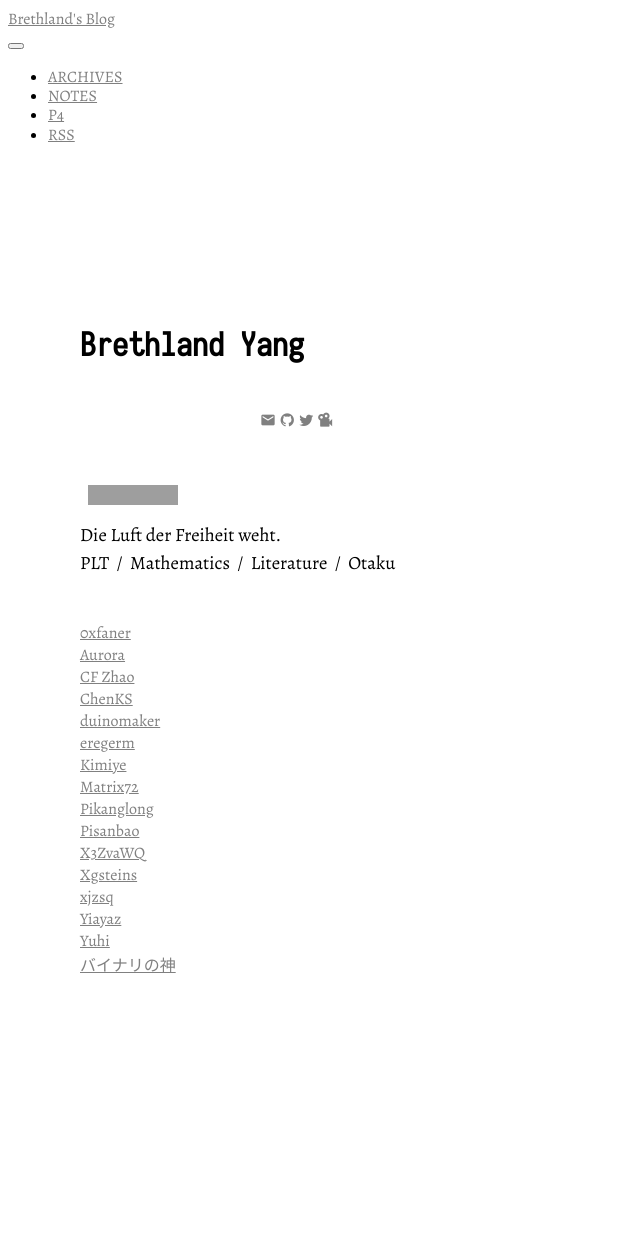
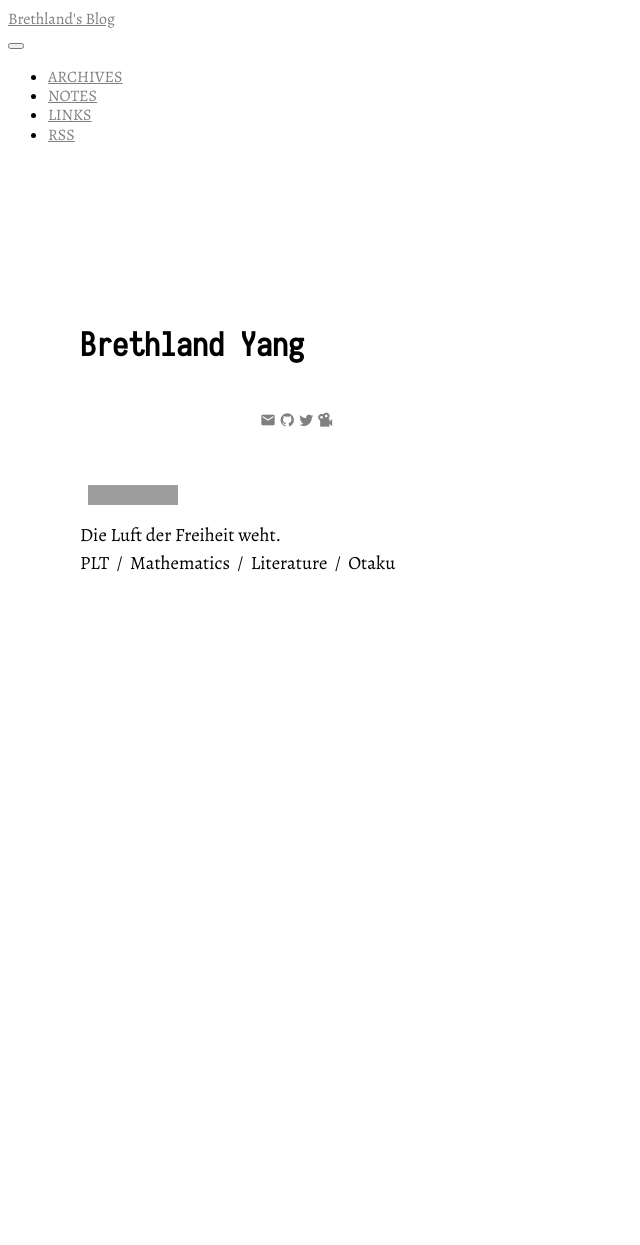
Before and after one commit to Brethland/Brethland.github.io, a Jekyll site: the page built from index.html, in a window 1280 px wide. Shown: the whole page, without its empty margins (0-640 px from the left). Built offline with Jekyll 4.4.1, drawn with Linux system fonts in a browser that asks for light colours; nearby versions of some CDN libraries; after the commit the page ends 900 px from its top, so only the background shows below that; grey boxes are pictures that could not be loaded.

Commit message:
update design

```diff
--- a/_includes/head.html
+++ b/_includes/head.html
@@ -2,6 +2,9 @@
     <meta charset="utf-8">
     <meta http-equiv="X-UA-Compatible" content="IE=edge">
     <meta name="viewport" content="width=device-width, initial-scale=1">
+    <meta name="twitter:card" content="summary"></meta>
+    <meta property="og:url" content="{{ page.url | prepend: site.baseurl | prepend: site.url }}" />
+    <meta property="og:title" content="{{page.title}}" />
     <link rel="shortcut icon" href="https://yuki.systems/assets/favicon.png">
     <link type="application/atom+xml" rel="alternate" href="https://yuki.systems/feed.xml"
         title="{{ site.title }}" />
--- a/_includes/nav.html
+++ b/_includes/nav.html
@@ -11,7 +11,7 @@
       <ul class="navbar-nav ml-auto">
         <li class="nav-item"><a class="nav-link" href="{{"/archives/" | prepend: site.baseurl }}">ARCHIVES</a></li>
         <li class="nav-item"><a class="nav-link" href="{{"/notes/" | prepend: site.baseurl }}">NOTES</a></li>
-        <li class="nav-item"><a class="nav-link" href="https://onp4.com/@brethland">P4</a></li>
+        <li class="nav-item"><a class="nav-link" href="{{"/links.html" | prepend: site.baseurl }}">LINKS</a></li>
         <li class="nav-item"><a class="nav-link" href="{{ "/feed.xml" | prepend: site.baseurl }}">RSS</a></li>
       </ul>
     </div>
--- a/index.html
+++ b/index.html
@@ -15,73 +15,11 @@ permalink: /
                 class="mdi mdi-twitter"></i></a>
         <a class="text-center" href="https://bangumi.tv/user/brethland" style="width: 25%;"><i
                 class="mdi mdi-video-vintage"></i></a>
-
     </div>
 
     <p class="text-center"><a href="http://creativecommons.org/licenses/by-nc-sa/4.0/" rel="license"><img
                 alt="Creative Commons License" src="https://i.creativecommons.org/l/by-nc-sa/4.0/80x15.png"
                 style="border-width:0" /></a><br />
         Die Luft der Freiheit weht.<br />
-        PLT &nbsp;/&nbsp; Mathematics &nbsp;/&nbsp; Literature &nbsp;/&nbsp; Otaku
-
-    <div class="row text-center" style="margin-top: 5%;">
-        <div class="col-sm">
-            <a href="https://0xfaner.top">0xfaner</a>
-        </div>
-        <div class="col-sm">
-            <a href="https://mikukonai.com">Aurora</a>
-        </div>
-        <div class="col-sm">
-            <a href="http://www.cfzhao.com">CF Zhao</a>
-        </div>
-        <div class="w-100"></div>
-        <div class="col-sm">
-            <a href="https://blog.cattchen.top/">ChenKS</a>
-        </div>
-        <div class="col-sm">
-            <a href="https://duinomaker.top/">duinomaker</a>
-        </div>
-        <div class="col-sm">
-            <a href="https://4eay7lab.com">eregerm</a>
-        </div>
-        <div class="w-100"></div>
-        <div class="col-sm">
-            <a href="http://www.kimiye.xyz">Kimiye</a>
-        </div>
-        <div class="col-sm">
-            <a href="https://www.matrix72.top/">Matrix72</a>
-        </div>
-        <div class="col-sm">
-            <a href="https://pikanglong.com">Pikanglong</a>
-        </div>
-        <div class="w-100"></div>
-        <div class="col-sm">
-            <a href="http://www.psbazx.com">Pisanbao</a>
-        </div>
-        <div class="col-sm">
-            <a href="https://blog.x3zvawq.xyz">X3ZvaWQ</a>
-        </div>
-        <div class="col-sm">
-            <a href="http://xgsteins.fun">Xgsteins</a>
-        </div>
-        <div class="w-100"></div>
-        <div class="col-sm">
-            <a href="https://www.xjdesyxx.top">xjzsq</a>
-        </div>
-        <div class="col-sm">
-            <a href="https://yiayaz.github.io">Yiayaz</a>
-        </div>
-        <div class="col-sm">
-            <a href="https://yuhi.xyz/">Yuhi</a>
-        </div>
-        <div class="w-100"></div>
-        <div class="col-sm">
-            <a href="https://hydrogen5.github.io/">バイナリの神</a>
-        </div>
-        <div class="col-sm">
-        </div>
-        <div class="col-sm">
-        </div>
-        </div>
-    </div>
+        PLT &nbsp;/&nbsp; Mathematics &nbsp;/&nbsp; Literature &nbsp;/&nbsp; Otaku</p>
 </div>
```
Also changed, not shown: links.md (added, +31 -0 lines), 1 other file.
